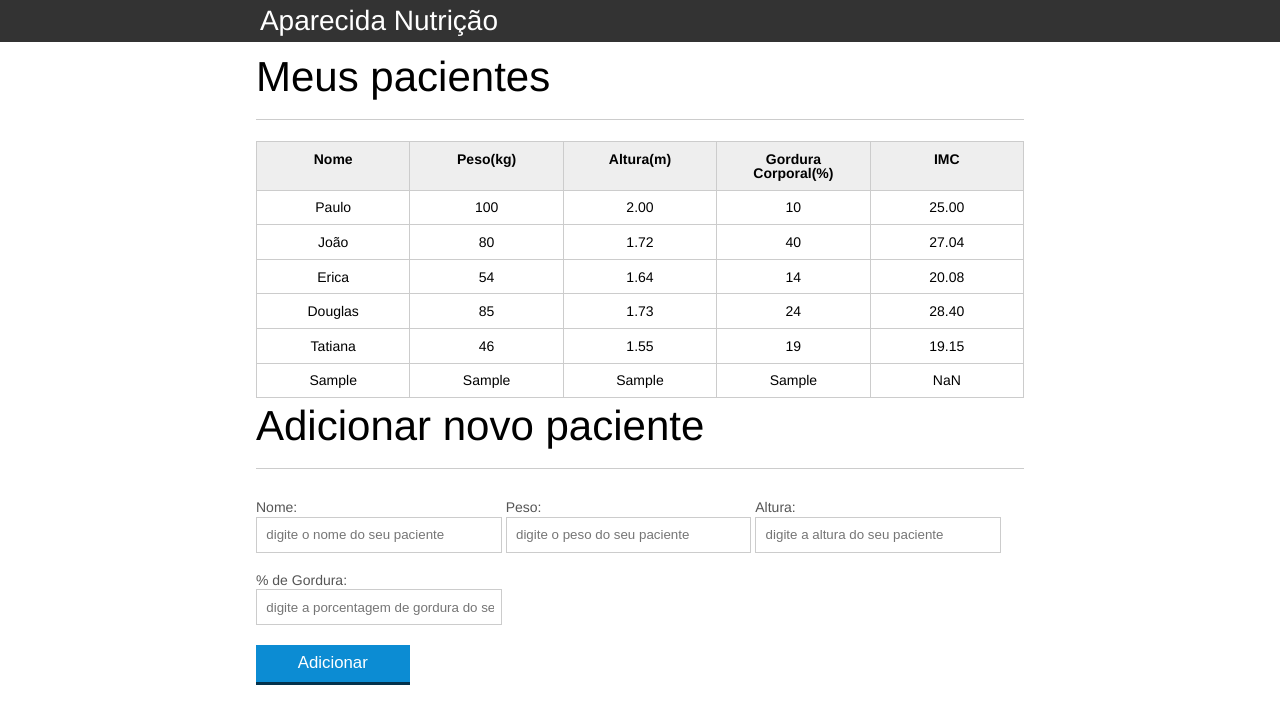
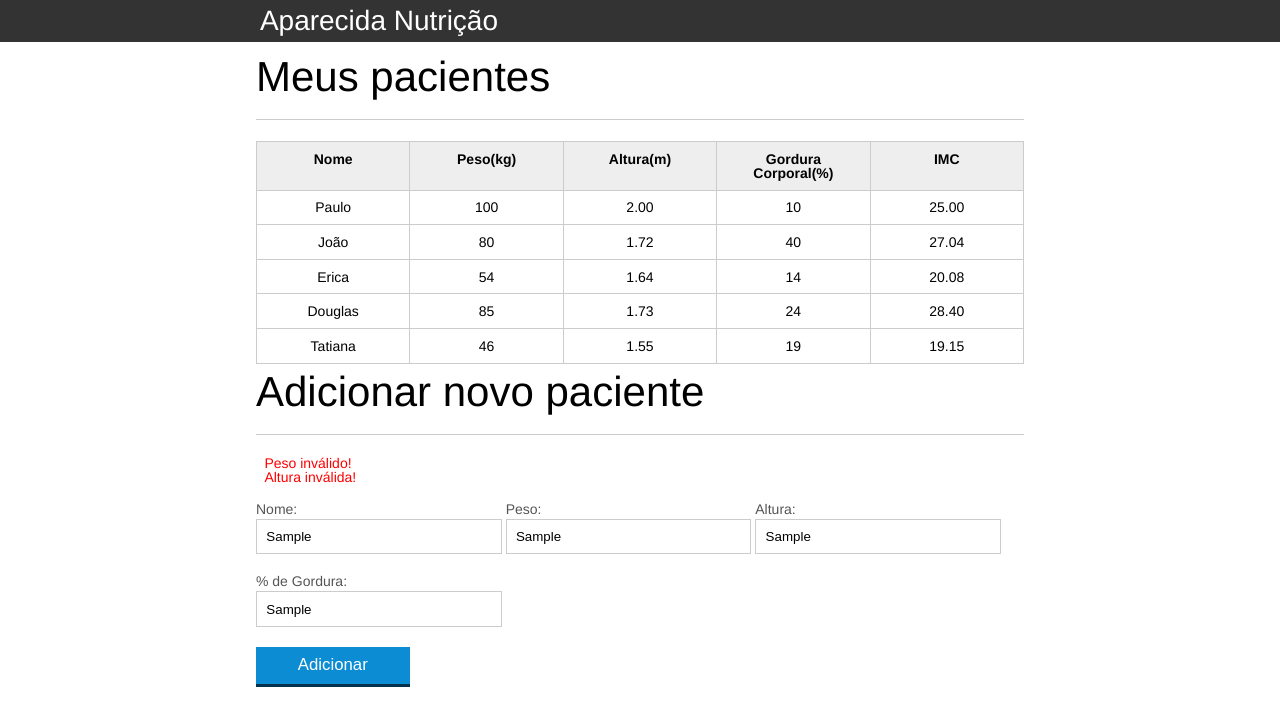
Before and after one commit to gustavobilia/pacientes-imc, a plain HTML site: page index.html in a window 1280 px wide. Both pictures are taken after typing "Sample", "Sample", "Sample", "Sample" into the empty fields and a click on the button "Adicionar". Drawn offline with Linux system fonts and the light colour scheme.

Commit message:
Melhorando o sistema de validações dos campos

```diff
--- a/css/index.css
+++ b/css/index.css
@@ -136,3 +136,8 @@ button[disabled=disabled], button:disabled {
 .paciente-invalido {
 	background-color: lightcoral;
 }
+
+#mensagens-erro {
+	color: red;
+	margin: 0.6em;
+}
--- a/index.html
+++ b/index.html
@@ -77,6 +77,9 @@
 
 	<section class="container">
 		<h2 id="titulo-form">Adicionar novo paciente</h2>
+		<ul id="mensagens-erro">
+
+		</ul>
 		<form id="form-adiciona">
 			<div class="grupo">
 				<label for="nome">Nome:</label>
--- a/js/calcula -imc.js
+++ b/js/calcula -imc.js
@@ -11,28 +11,44 @@ for (let i = 0; i < pacientes.length; i++) {
 
   const tdImc = paciente.querySelector(".info-imc");
 
-  let pesoEhValido = true;
-  let alturaEhValida = true;
+  let pesoEhValido = validaPeso(peso);
+  let alturaEhValida = validaAltura(altura);
 
-  if (peso <= 0 || peso >= 1000) {
+  if (!pesoEhValido) {
     pesoEhValido = false;
     tdImc.textContent = "Peso inválido!";
     paciente.classList.add("paciente-invalido");
   }
 
-  if (altura <= 0 || altura >= 3.0) {
+  if (!alturaEhValida) {
     alturaEhValida = false;
     tdImc.textContent = "Altura inválida!";
     paciente.classList.add("paciente-invalido");
   }
 
   if (alturaEhValida && pesoEhValido) {
-    const imc = peso / (altura * altura);
-    tdImc.textContent = imc.toFixed(2);
+    const imc = calculaImc(peso, altura);
+    tdImc.textContent = imc
   }
 }
 
-function calculaImc(peso,altura) {
+function validaPeso(peso) {
+  if (peso >= 0 && peso < 1000) {
+    return true;
+  } else {
+    return false;
+  }
+}
+
+function validaAltura(altura) {
+  if (altura >= 0 && altura < 3) {
+    return true;
+  } else {
+    return false;
+  }
+}
+
+function calculaImc(peso, altura) {
   let imc = 0;
 
   imc = peso / (altura * altura);
--- a/js/form.js
+++ b/js/form.js
@@ -3,19 +3,43 @@ const botaoAdicionar = document.querySelector("#adicionar-paciente");
 botaoAdicionar.addEventListener("click", function (event) {
   event.preventDefault();
 
-  let form = document.querySelector("#form-adiciona");
+  const form = document.querySelector("#form-adiciona");
 
   let paciente = obtemPacienteDoFormulario(form);
 
   let pacienteTr = montaTr(paciente);
+
+  const erros = validaPaciente(paciente);
+
+  if (erros.length > 0) {
+    exibeMensagensDeErro(erros);
+    return;
+  }
+
+  if (!validaPaciente(paciente)) {
+    console.log("Paciente inválido");
+    return;
+  }
 
   const tabela = document.querySelector("#tabela-pacientes");
 
   tabela.appendChild(pacienteTr);
 
   form.reset();
+  const mensagensErro = document.querySelector("#mensagens-erro");
+  mensagensErro.innerHTML = "";
+});
 
-});
+function exibeMensagensDeErro(erros) {
+  const ul = document.querySelector("#mensagens-erro");
+    ul.innerHTML = "";
+
+  erros.forEach(function (erro) {
+    const li = document.createElement("li");
+    li.textContent = erro;
+    ul.appendChild(li);
+  });
+}
 
 function obtemPacienteDoFormulario(form) {
   let paciente = {
@@ -30,11 +54,11 @@ function obtemPacienteDoFormulario(form) {
 }
 
 function montaTd(dado, classe) {
-    let td = document.createElement("td");
-    td.classList.add(classe);
-    td.textContent = dado;
+  let td = document.createElement("td");
+  td.classList.add(classe);
+  td.textContent = dado;
 
-    return td;
+  return td;
 }
 
 function montaTr(paciente) {
@@ -47,6 +71,33 @@ function montaTr(paciente) {
   pacienteTr.appendChild(montaTd(paciente.gordura, "info-gordura"));
   pacienteTr.appendChild(montaTd(paciente.imc, "info-imc"));
 
-
   return pacienteTr;
 }
+
+function validaPaciente(paciente) {
+  const erros = [];
+
+  if (paciente.nome.length == 0) {
+    erros.push("O nome não pode estar em branco");
+  }
+
+  if (!validaPeso(paciente.peso)) {
+    erros.push("Peso inválido!");
+  }
+  if (!validaAltura(paciente.altura)) {
+    erros.push("Altura inválida!");
+  }
+
+  if (paciente.gordura.length == 0) {
+    erros.push("A gordura não pode estar em branco")
+  }
+
+  if (paciente.peso.length == 0) {
+    erros.push("O peso não pode estar em branco")
+  }
+
+  if (paciente.altura.length == 0) {
+    erros.push("A altura não pode estar em branco")
+  }
+  return erros;
+}
```
